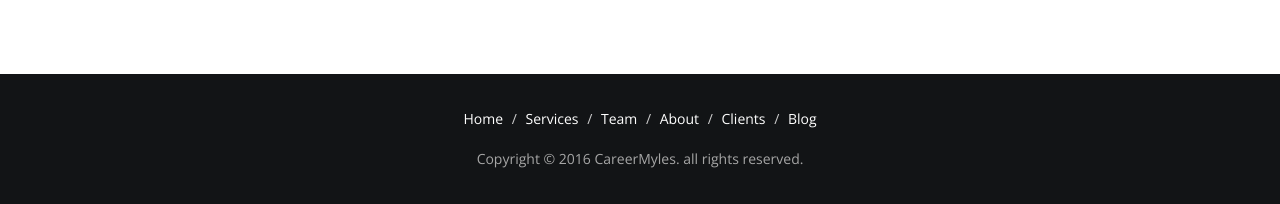
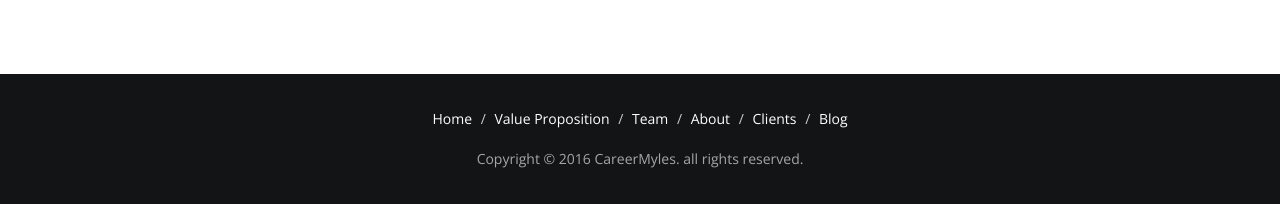
Before and after one commit to Vacant-Sky/cmyles, a plain HTML site: page index.html in a window 1280 px wide. Shown: the part 3689-3893 px from the top of the page. Drawn offline with nearby package versions, Linux system fonts and the light colour scheme; files whose address does not match are found by name.

Commit message:
initial commit

```diff
--- a/index.html
+++ b/index.html
@@ -466,11 +466,11 @@ Subu is an alumni of the Indian School of Business (ISB), with association to th
       <div class="col-md-12 text-center">
         <ul class="breadcrumb">
           <li><a href="#." class="page-scroll">Home</a></li>
-          <li><a href="#services" class="page-scroll">Services</a></li>
+          <li><a href="#services" class="page-scroll">Value Proposition</a></li>
           <li><a href="#team" class="page-scroll">Team</a></li>
           <li><a href="#about" class="page-scroll">About</a></li>
           <li><a href="#testinomial" class="page-scroll">Clients</a></li>
-          <li><a href="#blog" class="page-scroll">Blog</a></li>
+          <li><a href="http://careermyles.buffalo.io/" class="page-scroll">Blog</a></li>
         </ul>
         <p>Copyright &copy; 2016 CareerMyles. all rights reserved.</p>
       </div>
```
